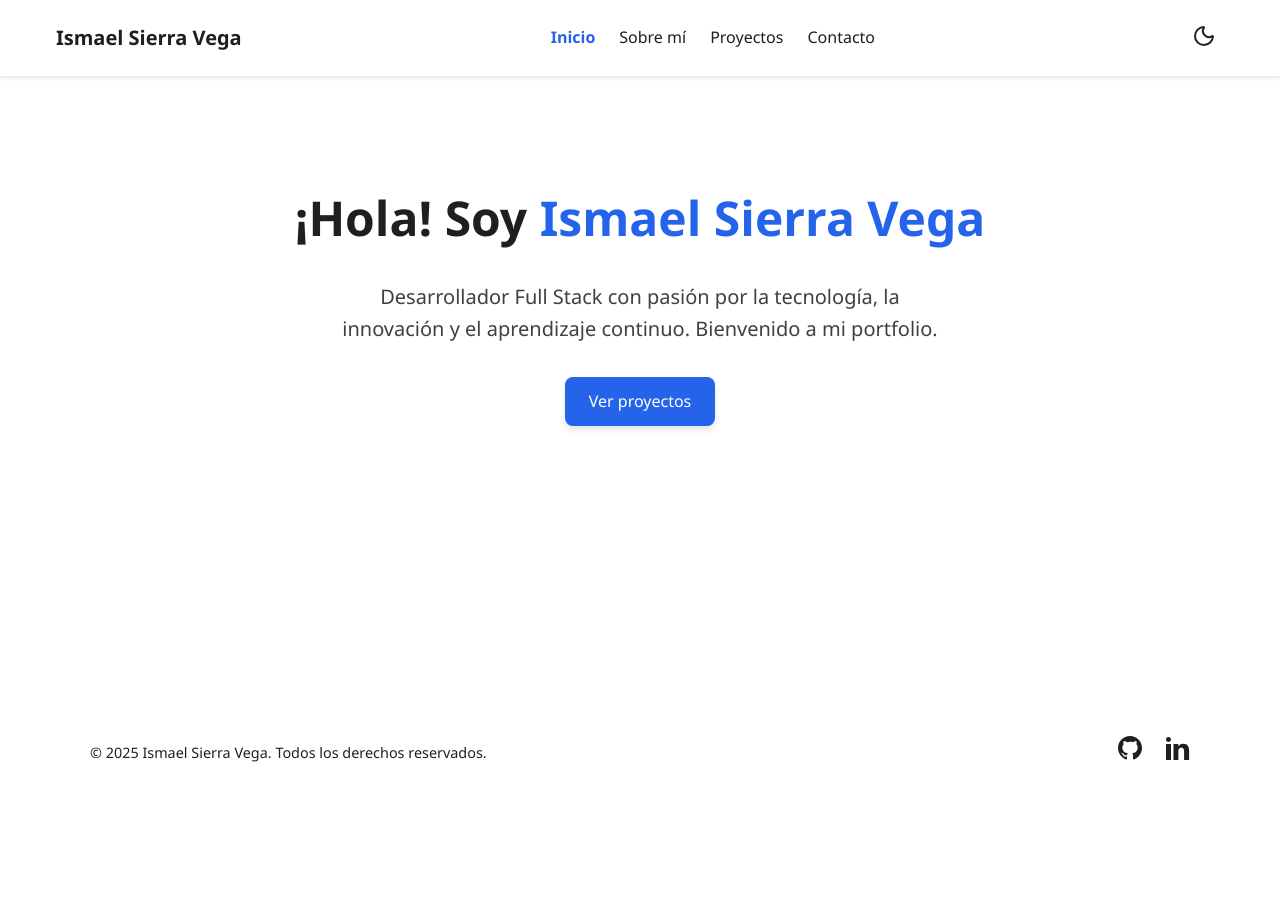
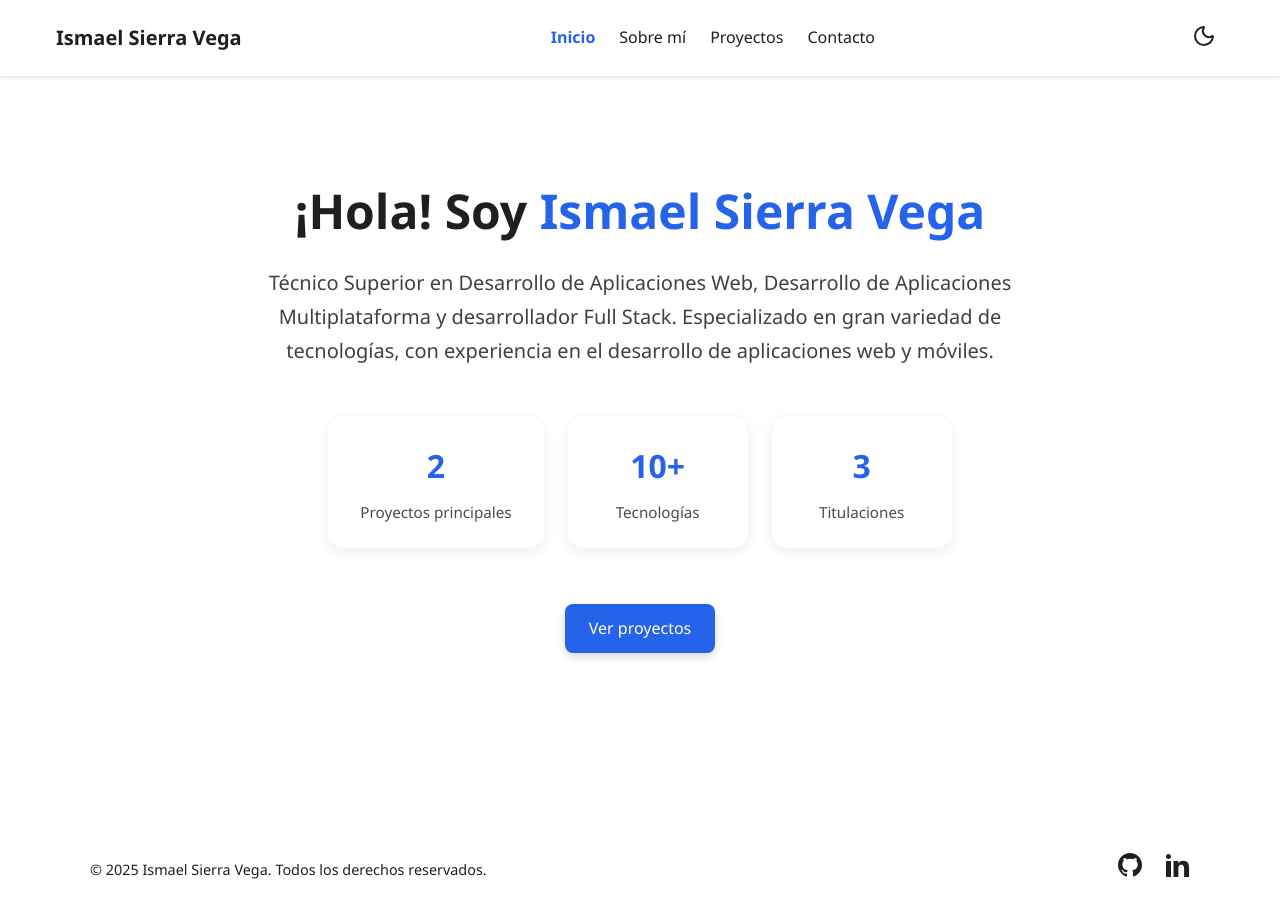
Before and after one commit to ismael-sierra/portfolio-ismael-sierra, a React (Vite) app: page / in a window 1280 px wide. Before the commit the page ends 800 px from the top, so only its background shows below. Built offline with nearby package versions, Linux system fonts and the light colour scheme.

Commit message:
Noveno commit: Mejora del Home

```diff
--- a/src/pages/Home.css
+++ b/src/pages/Home.css
@@ -9,25 +9,76 @@
   color: var(--text);
 }
 
+/* TITULO */
 .home-title {
   font-size: 2rem;
   font-weight: bold;
   margin-bottom: 1.5rem;
+  line-height: 1.3;
 }
 
 .home-title .highlight {
   color: var(--accent);
 }
 
+/* DESCRIPCIÓN */
 .home-description {
   font-size: 1.125rem;
-  max-width: 600px;
+  max-width: 750px;
   color: var(--text);
   opacity: 0.85;
+  line-height: 1.7;
+  margin-bottom: 3rem;
 }
 
+/* ========================= */
+/* STATS SECTION */
+/* ========================= */
+
+.stats-section {
+  display: flex;
+  gap: 1.5rem;
+  flex-wrap: wrap;
+  justify-content: center;
+  margin-bottom: 2.5rem;
+  width: 100%;
+  max-width: 900px;
+}
+
+.stat-card {
+  background: var(--color-bg-light);
+  padding: 1.5rem 2rem;
+  border-radius: 1rem;
+  min-width: 160px;
+  text-align: center;
+  box-shadow: 0 4px 14px rgba(0, 0, 0, 0.08);
+  transition:
+    transform 0.2s ease,
+    box-shadow 0.2s ease;
+}
+
+.stat-card:hover {
+  transform: translateY(-4px);
+  box-shadow: 0 8px 20px rgba(0, 0, 0, 0.12);
+}
+
+.stat-card h3 {
+  font-size: 2rem;
+  color: var(--accent);
+  margin-bottom: 0.5rem;
+}
+
+.stat-card p {
+  font-size: 0.95rem;
+  opacity: 0.8;
+}
+
+/* ========================= */
+/* BOTÓN */
+/* ========================= */
+
 .home-button {
-  margin-top: 2rem;
+  margin-top: 1rem;
   padding: 0.75rem 1.5rem;
   font-size: 1rem;
   background-color: var(--accent);
@@ -35,14 +86,20 @@
   border: none;
   border-radius: 0.5rem;
   text-decoration: none;
-  box-shadow: 0 4px 6px rgba(0, 0, 0, 0.1);
-  transition: background-color 0.3s ease, transform 0.2s ease;
+  box-shadow: 0 4px 10px rgba(0, 0, 0, 0.15);
+  transition:
+    background-color 0.3s ease,
+    transform 0.2s ease;
 }
 
 .home-button:hover {
   background-color: #1e40af;
-  transform: scale(1.03);
+  transform: translateY(-2px);
 }
+
+/* ========================= */
+/* RESPONSIVE */
+/* ========================= */
 
 @media (min-width: 768px) {
   .home-title {
@@ -52,4 +109,8 @@
   .home-description {
     font-size: 1.25rem;
   }
+
+  .stat-card {
+    min-width: 180px;
+  }
 }
--- a/src/pages/Home.jsx
+++ b/src/pages/Home.jsx
@@ -7,9 +7,26 @@ function Home() {
         ¡Hola! Soy <span className="highlight">Ismael Sierra Vega</span>
       </h1>
       <p className="home-description">
-        Desarrollador Full Stack con pasión por la tecnología, la innovación y
-        el aprendizaje continuo. Bienvenido a mi portfolio.
+        Técnico Superior en Desarrollo de Aplicaciones Web, Desarrollo de
+        Aplicaciones Multiplataforma y desarrollador Full Stack. Especializado
+        en gran variedad de tecnologías, con experiencia en el desarrollo de
+        aplicaciones web y móviles.
       </p>
+      <section className="stats-section">
+        {" "}
+        <div className="stat-card">
+          {" "}
+          <h3>2</h3> <p>Proyectos principales</p>{" "}
+        </div>{" "}
+        <div className="stat-card">
+          {" "}
+          <h3>10+</h3> <p>Tecnologías</p>{" "}
+        </div>{" "}
+        <div className="stat-card">
+          {" "}
+          <h3>3</h3> <p>Titulaciones</p>{" "}
+        </div>{" "}
+      </section>
       <a href="/projects" className="home-button">
         Ver proyectos
       </a>
```
